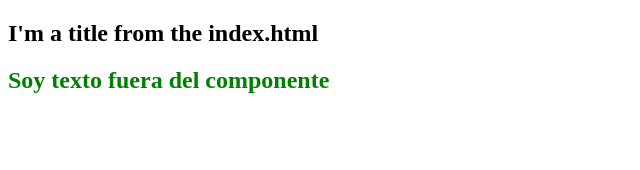
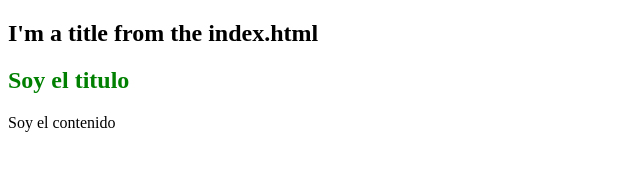
Before and after one commit to yesiddn/web-components, a plain HTML site: page Slot/index.html in a window 1280 px wide. Shown: the whole page, without its empty margins (0-640 px from the left). Drawn offline with Linux system fonts and the light colour scheme.

Commit message:
feat: Add multi-slot functionality to my-element component

```diff
--- a/Slot/index.html
+++ b/Slot/index.html
@@ -9,7 +9,12 @@
   <h2 class="title">I'm a title from the index.html</h2>
   <my-element>
     <!-- Este texto esta existiendo en el light dom -->
-    Soy texto fuera del componente
+    <!-- un solo slot -->
+    <!-- Soy texto fuera del componente  -->
+
+    <!-- multi slot -->
+    <span slot="title">Soy el titulo</span>
+    <span slot="content">Soy el contenido</span>
   </my-element>
   <script type="module" src="./my-element.js"></script>
 </body>
--- a/Slot/my-element.js
+++ b/Slot/my-element.js
@@ -24,10 +24,10 @@ class myElement extends HTMLElement {
     template.innerHTML = `
       <section>
         <h2>
-          <slot></slot>
+          <slot name="title"></slot>
         </h2>
         <div>
-          <p></p>
+          <p><slot name="content"></slot></p>
         </div>
       </section>
       ${this.getStyles()}
```
